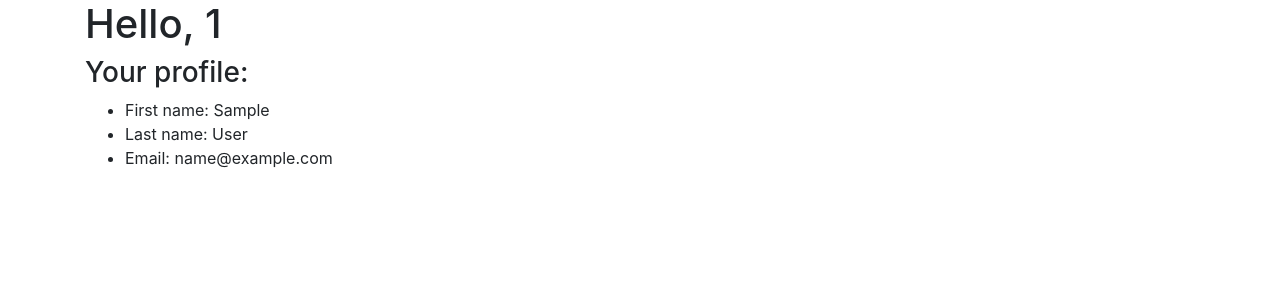
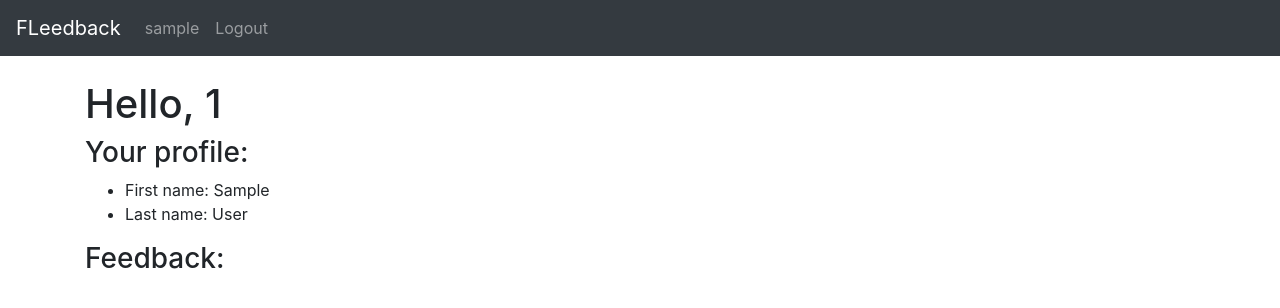
Before and after one commit to jake202020/flask-feedback, a Flask app: page /users/1 in a window 1280 px wide. Shown: the top 308 px of the page. Run offline with Flask 2, Linux system fonts and the light colour scheme; the visitor is signed in with stand-in values (Sample User, id 1); data comes from the database, SQL or seed files in the repository; data that the repository does not hold is empty; some libraries are stand-ins or nearby versions.

Commit message:
complete requirements; add users homepage

```diff
--- a/app.py
+++ b/app.py
@@ -2,16 +2,19 @@
 
 from flask import Flask, render_template, redirect, session, flash
 from flask_debugtoolbar import DebugToolbarExtension
-from models import connect_db, db, User
-from forms import RegisterForm, LoginForm
+from models import connect_db, db, User, Feedback
+from forms import RegisterForm, LoginForm, FeedbackForm
 
 app = Flask(__name__)
 app.config["SQLALCHEMY_DATABASE_URI"] = "postgres:///flask_feedback_db"
 app.config["SQLALCHEMY_TRACK_MODIFICATIONS"] = False
 app.config["SQLALCHEMY_ECHO"] = True
 app.config["SECRET_KEY"] = "abc123"
+app.config['DEBUG_TB_INTERCEPT_REDIRECTS'] = False
 
 connect_db(app)
+
+# Create database tables from models.py
 db.create_all()
 
 toolbar = DebugToolbarExtension(app)
@@ -19,8 +22,9 @@ toolbar = DebugToolbarExtension(app)
 @app.route("/")
 def register():
     """Redirect to register page"""
+    users = User.query.all()
 
-    return redirect("/register")
+    return render_template("users.html", users=users)
 
 @app.route("/register", methods=["GET", "POST"])
 def registration_form():
@@ -77,15 +81,116 @@ def login_form():
     return render_template("login.html", form=form)
 
 @app.route("/users/<username>")
-def secret_page(username):
-    """Show secret page to logged in  user"""
+def user_page(username):
+    """Show logged in  user information"""
 
     if "username" in session:
         user = User.query.get_or_404(username)
-        return render_template("/user_info.html", user=user)
+        feedback = Feedback.query.filter_by(username=username)
+
+        return render_template("user_info.html", user=user, feedback=feedback)
 
     flash("Need to be logged in first")
     return redirect("/login")
+
+@app.route("/users/<username>/delete")
+def delete_user(username):
+    """Delete current user"""
+
+    if "username" in session:
+        user = User.query.get_or_404(username)
+
+        if user.username == session['username']:
+            user = User.query.get(username)
+            db.session.delete(user)
+            db.session.commit()
+
+            session.pop("username")
+            return redirect("/register")
+
+        flash("You do not have permission to do that")
+        return redirect("/")
+
+    flash("Need to be logged in first")
+    return redirect("/login")
+
+@app.route("/users/<username>/feedback/add", methods=['GET', 'POST'])
+def feedback(username):
+    """Show feedback form (GET) or add feedback to db (POST)"""
+
+    if "username" in session:
+        form = FeedbackForm()
+        user = User.query.get_or_404(username)
+
+        if user.username == session['username']:
+            if form.validate_on_submit():
+                title = form.title.data
+                content = form.content.data
+                username = user.username
+
+                # create a feedback instance
+                feedback = Feedback(title=title, content=content, username=username)
+                db.session.add(feedback)
+                db.session.commit()
+
+                return redirect(f"/users/{ username }")
+
+            return render_template("feedback_form.html", form=form)
+        else:
+            flash("You do not have permission to edit that")
+            return redirect(f"/users/{ session['username'] }")
+    else:
+        flash("Need to be logged in to submit feedback")
+        return render_template("login.html", form=form)
+
+@app.route("/feedback/<int:feedback_id>/update", methods=['GET', 'POST'])
+def edit_feedback(feedback_id):
+    """Allow user who created a feedback to edit it"""
+
+    if "username" in session:
+        feedback = Feedback.query.get_or_404(feedback_id)
+        user = User.query.get_or_404(feedback.user.username)
+
+        if user.username == session['username']:
+            form = FeedbackForm(title=feedback.title, content=feedback.content)
+
+            if form.validate_on_submit():
+                feedback.title = form.title.data
+                feedback.content = form.content.data
+
+                db.session.add(feedback)
+                db.session.commit()
+
+                return redirect(f"/users/{ user.username }")
+
+            return render_template("feedback_form.html", form=form)
+        else:
+            flash("You do not have permission to edit that")
+            return redirect("/")
+    else:
+        flash("Need to be logged in to edit feedback")
+        return render_template("login.html", form=form)
+
+@app.route("/feedback/<int:feedback_id>/delete")
+def delete_feedback(feedback_id):
+    """Allow user who created a feedback to delete it"""
+    if "username" in session:
+        feedback = Feedback.query.get_or_404(feedback_id)
+        user = User.query.get_or_404(feedback.user.username)
+
+        if user.username == session['username']:
+
+            db.session.delete(feedback)
+            db.session.commit()
+
+            return redirect(f"/users/{ user.username }")
+
+        else:
+            flash("You do not have permission to delete that")
+            return redirect("/")
+    else:
+        flash("Need to be logged in to delete feedback")
+        return render_template("login.html", form=form)
 
 @app.route("/logout")
 def logout_user():
--- a/forms.py
+++ b/forms.py
@@ -16,3 +16,9 @@ class LoginForm(FlaskForm):
 
     username = StringField("Username", validators=[InputRequired()])
     password = PasswordField("Password", validators=[InputRequired()])
+
+class FeedbackForm(FlaskForm):
+    """Form for submitting feedback"""
+
+    title = StringField("Title", validators=[InputRequired()])
+    content = StringField("Content", validators=[InputRequired()])
--- a/templates/base.html
+++ b/templates/base.html
@@ -7,9 +7,35 @@
     <link rel="stylesheet" href="https://stackpath.bootstrapcdn.com/bootstrap/4.5.2/css/bootstrap.min.css" integrity="sha384-JcKb8q3iqJ61gNV9KGb8thSsNjpSL0n8PARn9HuZOnIxN0hoP+VmmDGMN5t9UJ0Z" crossorigin="anonymous">
 </head>
 <body>
+    <nav class="navbar navbar-expand-lg navbar-dark bg-dark mb-4">
+        <a class="navbar-brand" href="/">FLeedback</a>
+        <button class="navbar-toggler" type="button" data-toggle="collapse" data-target="#navbarNav" aria-controls="navbarNav" aria-expanded="false" aria-label="Toggle navigation">
+          <span class="navbar-toggler-icon"></span>
+        </button>
+        <div class="collapse navbar-collapse" id="navbarNav">
+          <ul class="navbar-nav">
+              {% if session['username'] %}
+            <li class="nav-item">
+                <a class="nav-link" href="/users/{{ session['username'] }}">{{ session['username'] }}</a>
+            </li>
+            <li class="nav-item">
+                <a class="nav-link" href="/logout">Logout</a>
+              </li>
+            {% else %}
+            <li class="nav-item">
+                <a class="nav-link" href="/">Register</a>
+              </li>
+            <li class="nav-item">
+              <a class="nav-link" href="/login">Login<span class="sr-only">(current)</span></a>
+            </li>
+            {% endif %}
+          </ul>
+        </div>
+      </nav>
+
     <div class="container">
         {% for msg in get_flashed_messages() %}
-            <div>{{ msg }}</div>
+            <p>{{ msg }}<p>
         {% endfor %}
 
         {% block content %}{% endblock %}
--- a/templates/user_info.html
+++ b/templates/user_info.html
@@ -1,13 +1,35 @@
 {% extends 'base.html' %}
 
-{% block title %}Secret{%endblock%}
+{% block title %}User Details{%endblock%}
 
 {% block content %}
 <h1>Hello, {{ user.username }}</h1>
+{% if user.username == session['username'] %}
+<a href="/users/{{ user.username }}/delete">delete user</a>
+{% endif %}
 <h3>Your profile:</h3>
 <ul>
     <li>First name: {{ user.first_name }}</li>
     <li>Last name: {{ user.last_name }}</li>
+    {% if user.username == session['username'] %}
     <li>Email: {{ user.email }}</li>
+    {% endif %}
 </ul>
+
+<h3>Feedback:</h3>
+{% if user.username == session['username'] %}
+<a href="/users/{{ user.username }}/feedback/add">Add Feedback</a>
+{% endif %}
+<ul>
+    {% for feedback in feedback %}
+        <h3>{{ feedback.title }}</h3>
+        <p>{{ feedback.content }}</p>
+        {% if user.username == session['username'] %}
+        <p> <a href="/feedback/{{ feedback.id }}/update">edit</a>
+            <a href="/feedback/{{ feedback.id }}/delete">delete</a></p>
+        <hr>
+        {% endif %}
+    {% endfor %}
+</ul>
+
 {% endblock %}
```
Also changed, not shown: models.py (+20 -0 lines), templates/feedback_form.html (added, +24 -0 lines), templates/users.html (added, +11 -0 lines).
